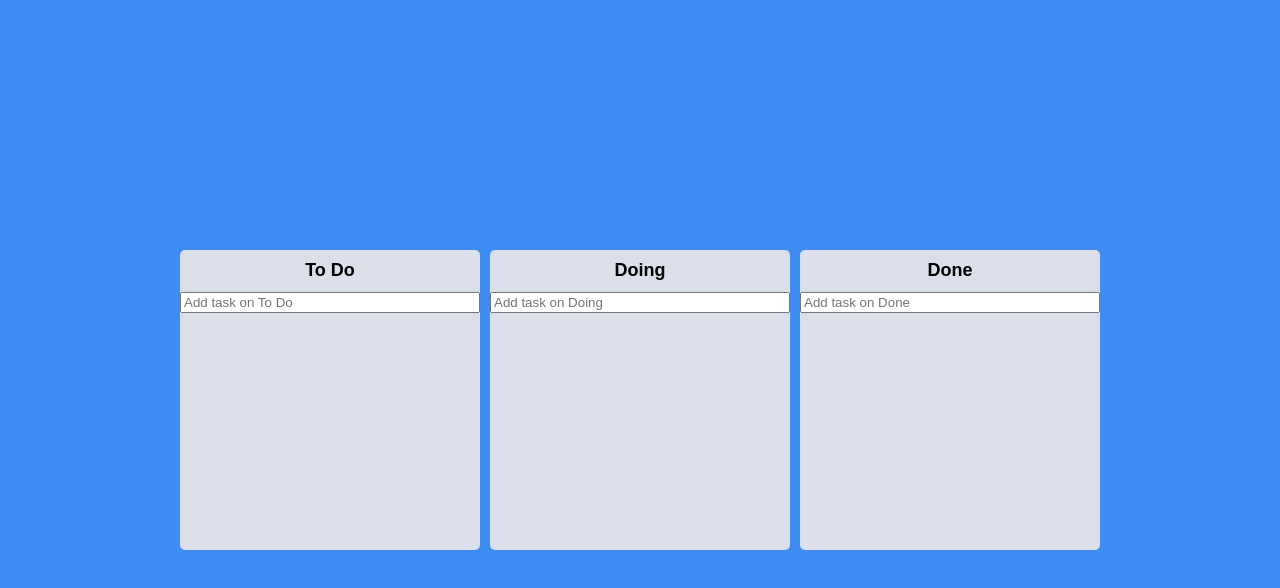
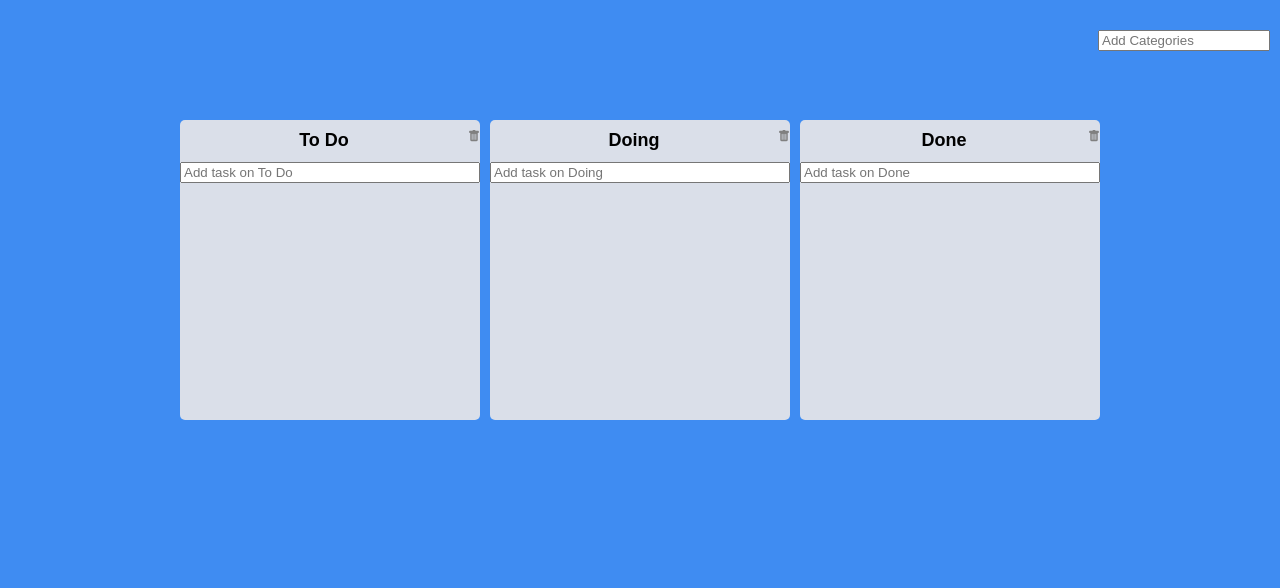
Before and after one commit to aeuna/trello-clone, a React (Create React App) app: page / in a window 1280 px wide. Shown: the top 588 px of the page. Built offline with nearby package versions, Linux system fonts and the light colour scheme.

Commit message:
nomad code challenge

```diff
--- a/package.json
+++ b/package.json
@@ -14,6 +14,7 @@
     "react-beautiful-dnd": "^13.1.0",
     "react-dom": "^17.0.2",
     "react-hook-form": "^7.27.1",
+    "react-icons": "^4.3.1",
     "react-scripts": "5.0.0",
     "recoil": "^0.6.1",
     "styled-components": "^5.3.3",
--- a/src/App.tsx
+++ b/src/App.tsx
@@ -1,4 +1,5 @@
-import React from "react";
+import React, { useEffect } from "react";
+import { useForm } from "react-hook-form";
 import styled from "styled-components";
 import { DragDropContext, DropResult } from "react-beautiful-dnd";
 import { useRecoilState } from "recoil";
@@ -12,18 +13,50 @@ const Wrapper = styled.div`
   justify-content: center;
   align-items: center;
   height: 100vh;
+  flex-direction: column;
 `;
 
 const Boards = styled.div`
   display: flex;
+  height: 85%;
   justify-content: center;
   align-items: flex-start;
   width: 100%;
   gap: 10px;
 `;
 
+const Header = styled.div`
+  width: 100%;
+  height: 15%;
+`;
+
+const Form = styled.form`
+  padding: 30px 10px;
+  width: 15%;
+  float: right;
+  input {
+    width: 100%;
+  }
+`;
+
+interface IForm {
+  category: string;
+}
+
 function App() {
   const [toDos, setToDos] = useRecoilState(toDoState);
+
+  const { register, setValue, handleSubmit } = useForm<IForm>();
+
+  const onValid = ({ category }: IForm) => {
+    setToDos((allBoards) => {
+      const newToDoData = { ...allBoards, [category]: [] };
+      window.localStorage.setItem("toDos", JSON.stringify(newToDoData));
+      return newToDoData;
+    });
+    setValue("category", "");
+  };
+
   const onDragEnd = (info: DropResult) => {
     const { destination, source, draggableId } = info;
     if (!destination) return;
@@ -33,7 +66,9 @@ function App() {
         const taskObj = boardCopy[source.index];
         boardCopy.splice(source.index, 1);
         boardCopy.splice(destination.index, 0, taskObj);
-        return { ...allBoards, [source.droppableId]: boardCopy };
+        const newToDoData = { ...allBoards, [source.droppableId]: boardCopy };
+        window.localStorage.setItem("toDos", JSON.stringify(newToDoData));
+        return newToDoData;
       });
     }
     if (destination.droppableId !== source.droppableId) {
@@ -43,17 +78,36 @@ function App() {
         sourceBoardCopy.splice(source.index, 1);
         const destBoardCopy = [...allBoards[destination.droppableId]];
         destBoardCopy.splice(destination.index, 0, taskObj);
-        return {
+        const newToDoData = {
           ...allBoards,
           [source.droppableId]: sourceBoardCopy,
           [destination.droppableId]: destBoardCopy,
         };
+        window.localStorage.setItem("toDos", JSON.stringify(newToDoData));
+        return newToDoData;
       });
     }
   };
+
+  useEffect(() => {
+    const localToDos = window.localStorage.getItem("toDos");
+    if (localToDos) {
+      setToDos(JSON.parse(localToDos));
+    }
+  }, []);
+
   return (
     <DragDropContext onDragEnd={onDragEnd}>
       <Wrapper>
+        <Header>
+          <Form onSubmit={handleSubmit(onValid)}>
+            <input
+              {...register("category", { required: true })}
+              type="text"
+              placeholder="Add Categories"
+            />
+          </Form>
+        </Header>
         <Boards>
           {Object.keys(toDos).map((boardId) => (
             <Board key={boardId} boardId={boardId} toDos={toDos[boardId]} />
--- a/src/components/Board.tsx
+++ b/src/components/Board.tsx
@@ -1,10 +1,10 @@
 import { useForm } from "react-hook-form";
-import { useRef } from "react";
 import { Droppable } from "react-beautiful-dnd";
 import styled from "styled-components";
 import DraggabbleCard from "./DraggabbleCard";
 import { ITodo, toDoState } from "../atoms";
 import { useSetRecoilState } from "recoil";
+import { BsFillTrashFill } from "react-icons/bs";
 
 const Wrapper = styled.div`
   width: 300px;
@@ -14,6 +14,7 @@ const Wrapper = styled.div`
   min-height: 300px;
   display: flex;
   flex-direction: column;
+  // align-items: center;
 `;
 
 const Title = styled.h2`
@@ -47,6 +48,14 @@ const Form = styled.form`
   }
 `;
 
+const Trash = styled(BsFillTrashFill)`
+  color: gray;
+  float: right;
+  &:hover {
+    cursor: pointer;
+  }
+`;
+
 interface IBoardProps {
   toDos: ITodo[];
   boardId: string;
@@ -58,20 +67,42 @@ interface IForm {
 
 function Board({ toDos, boardId }: IBoardProps) {
   const setToDos = useSetRecoilState(toDoState);
+
   const { register, setValue, handleSubmit } = useForm<IForm>();
+
   const onValid = ({ toDo }: IForm) => {
     const newToDo = {
       id: Date.now(),
       text: toDo,
     };
     setToDos((allBoards) => {
-      return { ...allBoards, [boardId]: [...allBoards[boardId], newToDo] };
+      const newToDoData = {
+        ...allBoards,
+        [boardId]: [...allBoards[boardId], newToDo],
+      };
+      window.localStorage.setItem("toDos", JSON.stringify(newToDoData));
+      return newToDoData;
     });
     setValue("toDo", "");
   };
+
+  const onClick = () => {
+    console.log("check");
+    setToDos((allBoards) => {
+      const copyBoard = { ...allBoards };
+      delete copyBoard[boardId];
+      console.log(copyBoard);
+      window.localStorage.setItem("toDos", JSON.stringify(copyBoard));
+      return copyBoard;
+    });
+  };
+
   return (
     <Wrapper>
-      <Title>{boardId}</Title>
+      <Title>
+        {boardId}
+        <Trash onClick={onClick} size={12} />
+      </Title>
       <Form onSubmit={handleSubmit(onValid)}>
         <input
           {...register("toDo", { required: true })}
@@ -93,6 +124,7 @@ function Board({ toDos, boardId }: IBoardProps) {
                 index={index}
                 toDoId={toDo.id}
                 toDoText={toDo.text}
+                boardId={boardId}
               />
             ))}
             {provided.placeholder}
--- a/src/components/DraggabbleCard.tsx
+++ b/src/components/DraggabbleCard.tsx
@@ -1,6 +1,9 @@
 import React from "react";
 import { Draggable } from "react-beautiful-dnd";
 import styled from "styled-components";
+import { BsFillTrashFill } from "react-icons/bs";
+import { useSetRecoilState } from "recoil";
+import { toDoState } from "../atoms";
 
 const Card = styled.div<{ isDragging: boolean }>`
   border-radius: 5px;
@@ -12,13 +15,39 @@ const Card = styled.div<{ isDragging: boolean }>`
     props.isDragging ? "0px 2px 5px rgba(0,0,0,0.05)" : "none"};
 `;
 
+const Trash = styled(BsFillTrashFill)`
+  color: gray;
+  float: right;
+`;
+
 interface IDraggabbleCardProps {
   toDoId: number;
   toDoText: string;
   index: number;
+  boardId: string;
 }
 
-function DraggabbleCard({ toDoId, toDoText, index }: IDraggabbleCardProps) {
+function DraggabbleCard({
+  toDoId,
+  toDoText,
+  index,
+  boardId,
+}: IDraggabbleCardProps) {
+  const setToDos = useSetRecoilState(toDoState);
+
+  const onClick = () => {
+    setToDos((allBoards) => {
+      const copyBoard = [...allBoards[boardId]];
+      copyBoard.splice(index, 1);
+      const newToDoData = {
+        ...allBoards,
+        [boardId]: copyBoard,
+      };
+      window.localStorage.setItem("toDos", JSON.stringify(newToDoData));
+      return newToDoData;
+    });
+  };
+
   return (
     <Draggable key={toDoId} draggableId={toDoId + ""} index={index}>
       {(provided, snapshot) => (
@@ -29,6 +58,7 @@ function DraggabbleCard({ toDoId, toDoText, index }: IDraggabbleCardProps) {
           {...provided.dragHandleProps}
         >
           {toDoText}
+          <Trash onClick={onClick} size={12} />
         </Card>
       )}
     </Draggable>
```
Also changed, not shown: 2 other files (tests, documents, lock files or other folders).
